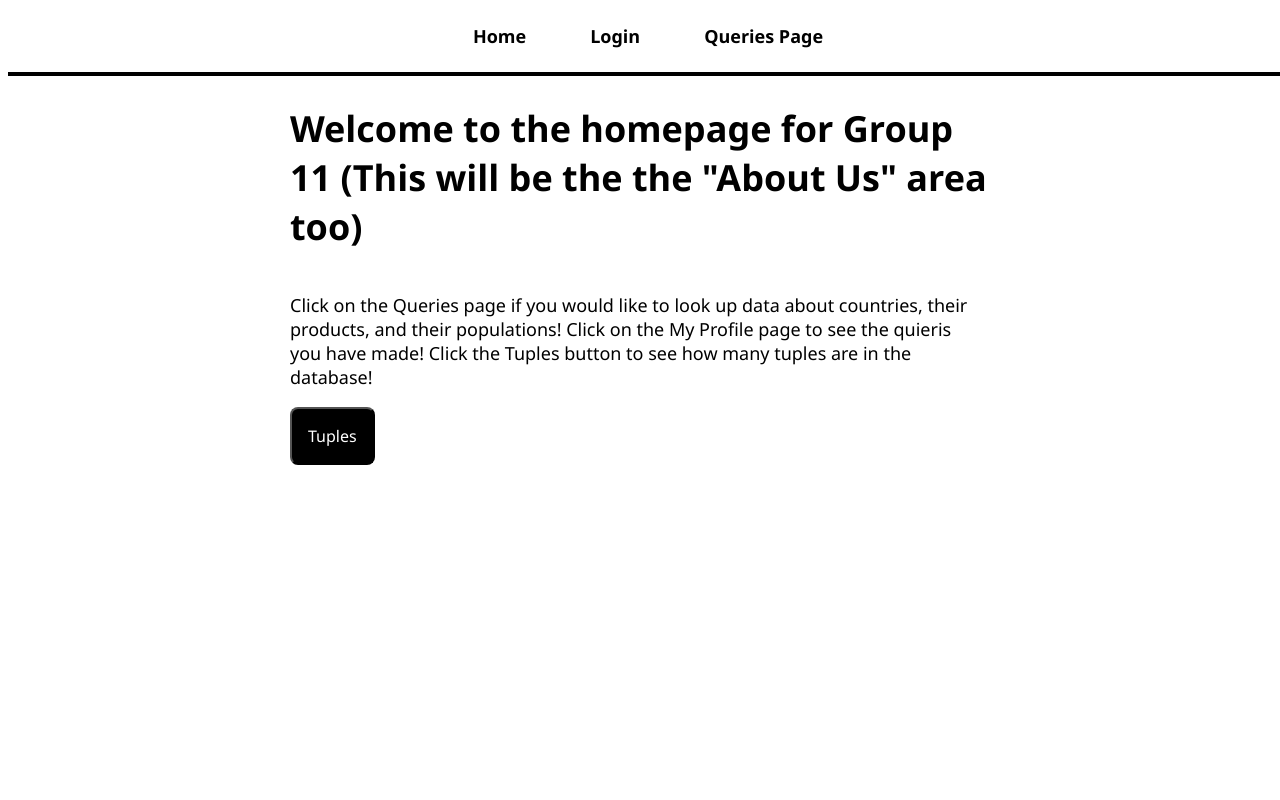
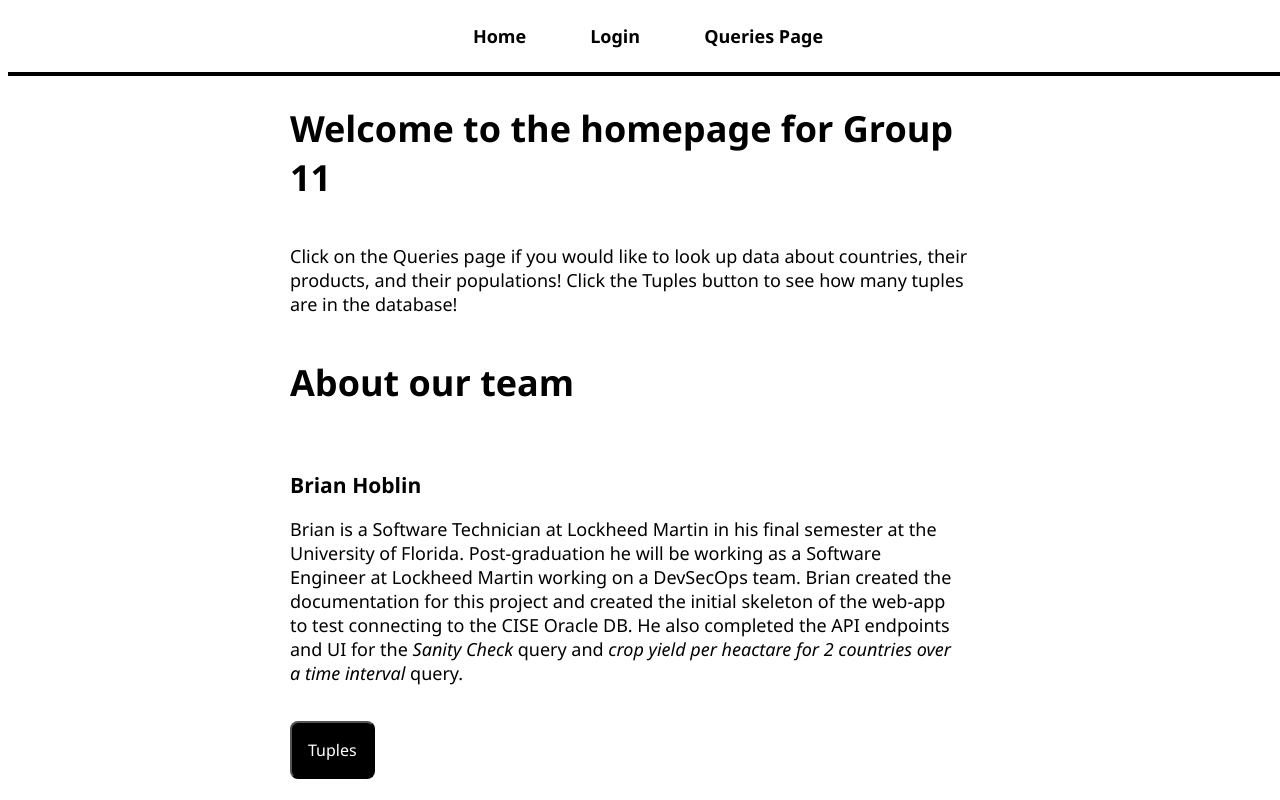
Before and after one commit to GoonerBrian/CIS4301-Group-11, a React (Create React App) app in the folder frontend/: page / in a window 1280 px wide. Built offline with nearby package versions, Linux system fonts and the light colour scheme; no server answers.

Commit message:
Update home page and added bio

```diff
--- a/frontend/src/pages/HomePage.js
+++ b/frontend/src/pages/HomePage.js
@@ -19,10 +19,20 @@ const HomePage = () => {
 
     return (
         <>
-        <h1>Welcome to the homepage for Group 11 (This will be the the "About Us" area too)</h1>
+        <h1>Welcome to the homepage for Group 11</h1>
         <p>Click on the Queries page if you would like to look up data about countries, their products, and their populations!
-            Click on the My Profile page to see the quieris you have made!
             Click the Tuples button to see how many tuples are in the database!
+        </p>
+        <h1>About our team</h1>
+        <p>
+            <h3>Brian Hoblin</h3>
+            <p>
+                Brian is a Software Technician at Lockheed Martin in his final semester at the University of Florida. Post-graduation he
+                will be working as a Software Engineer at Lockheed Martin working on a DevSecOps team. Brian created the documentation
+                for this project and created the initial skeleton of the web-app to test connecting to the CISE Oracle DB. He also
+                completed the API endpoints and UI for the <i>Sanity Check</i> query and <i>crop yield per heactare for 2 countries over
+                a time interval</i> query.
+            </p>
         </p>
         <button onClick={() => {
             displayTups();
```
